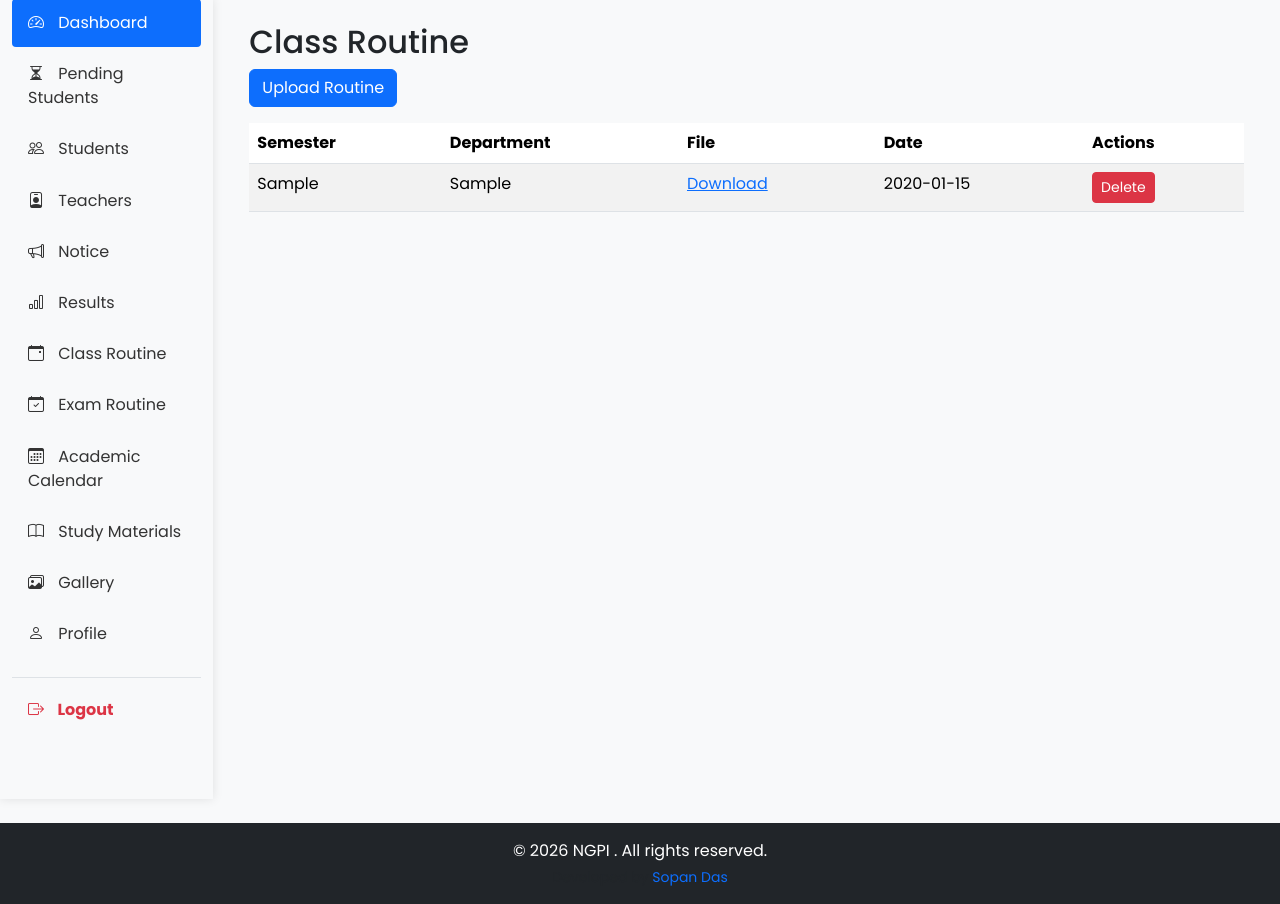
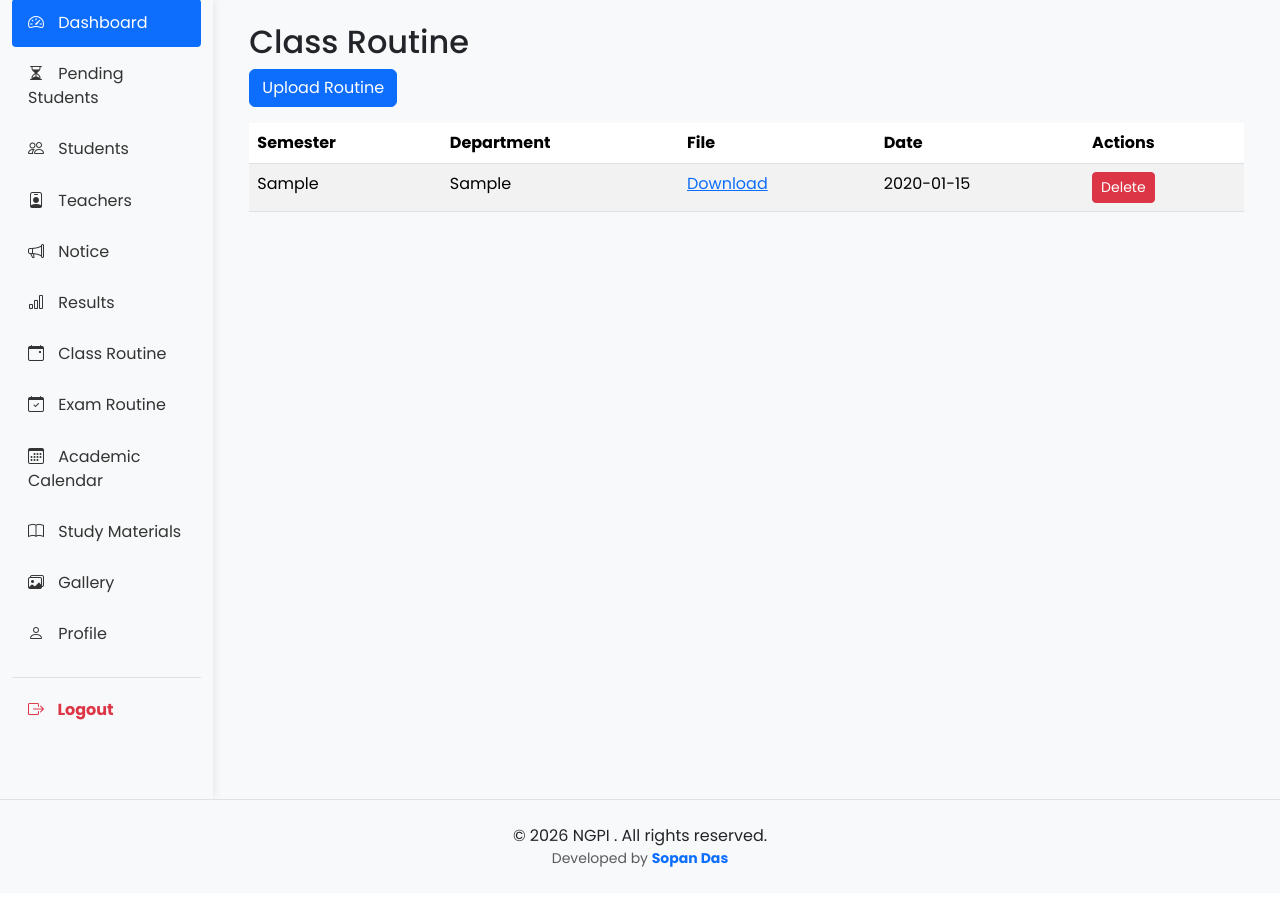
Before and after one commit to sopan-das/ngpi-student-portal, a Flask app: page /admin/class_routine in a window 1280 px wide. Shown: the part 58-962 px from the top of the page. After the commit the page ends 925 px from the top, so only its background shows below. Run offline with Flask 3, Linux system fonts and the light colour scheme; a user stored in the database is signed in; tables that the repository leaves empty hold one stand-in row (values such as "Sample post").

Commit message:
Changed footer to light background

```diff
--- a/app/templates/base.html
+++ b/app/templates/base.html
@@ -12,6 +12,18 @@
     <link href="https://fonts.googleapis.com/css2?family=Poppins:wght@300;400;500;600;700&display=swap" rel="stylesheet">
     <!-- Custom CSS -->
     <link rel="stylesheet" href="{{ url_for('static', filename='css/style.css') }}">
+    <style>
+        html, body {
+            height: 100%;
+        }
+        body {
+            display: flex;
+            flex-direction: column;
+        }
+        .container-fluid {
+            flex: 1;
+        }
+    </style>
 </head>
 <body>
 
@@ -43,14 +55,20 @@
         </div>
     </div>
 
-    <!-- ===== FOOTER ===== -->
-    <footer class="bg-dark text-white text-center py-3 mt-4">
-        <div class="container">
-            <p class="mb-1">&copy; 2026 NGPI . All rights reserved.</p>
-            <p class="mb-0 small text-muted">Developed by <span class="text-primary">Sopan Das</span></p>
+    <!-- ===== FOOTER (LIGHT) ===== -->
+    <footer class="footer mt-auto py-4 bg-light text-dark border-top">
+        <div class="container text-center">
+            <div class="row">
+                <div class="col-12">
+                    <p class="mb-0">&copy; 2026 NGPI . All rights reserved.</p>
+                    <p class="mb-0 small text-muted">
+                        Developed by <span class="text-primary fw-bold">Sopan Das</span>
+                    </p>
+                </div>
+            </div>
         </div>
     </footer>
-    <!-- ================= -->
+    <!-- ========================= -->
 
     <script src="https://cdn.jsdelivr.net/npm/bootstrap@5.3.0-alpha1/dist/js/bootstrap.bundle.min.js"></script>
     <script src="{{ url_for('static', filename='js/script.js') }}"></script>
```
